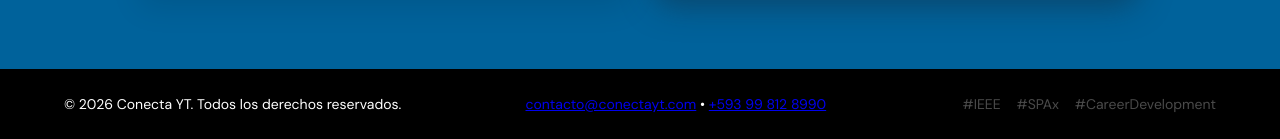
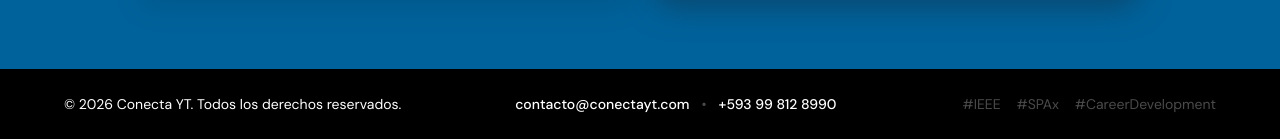
Before and after one commit to AEMCiCD-YT/conectayt-teaser, a plain HTML site: page index.html in a window 1280 px wide. Shown: the part 2104-2243 px from the top of the page. Drawn offline with Linux system fonts and the light colour scheme.

Commit message:
Add footer contact styles
Added styles for footer contact section including hover effects.

```diff
--- a/styles.css
+++ b/styles.css
@@ -493,3 +493,26 @@ h1, h2, h3 {
     margin-left: 12px;
     color: var(--text-muted);
 }
+
+/* Estilos para el contacto en el footer */
+.footer-contact {
+    display: flex;
+    gap: var(--space-sm);
+    align-items: center;
+}
+
+.footer-contact a {
+    color: var(--bg-light);
+    text-decoration: none;
+    font-weight: 500;
+    transition: color 0.3s ease;
+}
+
+/* Efecto hover utilizando el rojo secundario oficial */
+.footer-contact a:hover {
+    color: var(--cyt-secondary);
+}
+
+.footer-contact .separator {
+    color: var(--text-muted);
+}
```
